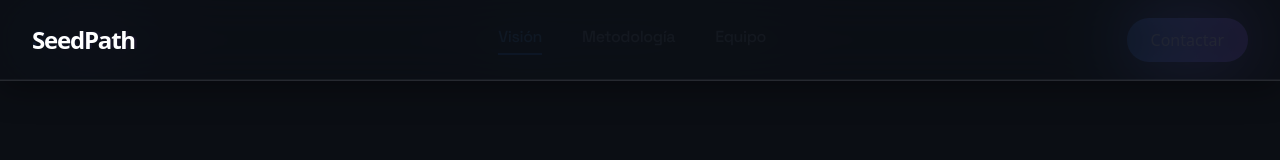
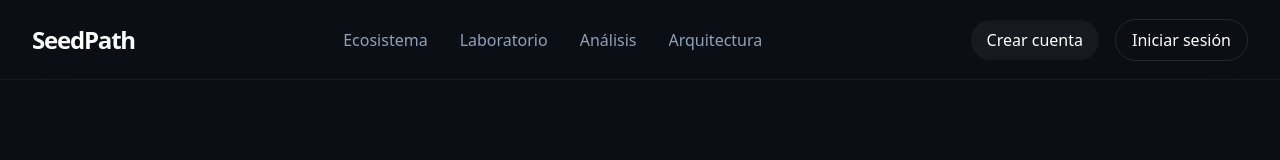
Before and after one commit to Mickey-VIP/seedpath-web, a Next.js app: page /nosotros in a window 1280 px wide. Shown: the top 160 px of the page. Built offline with nearby package versions, Linux system fonts and the light colour scheme; grey boxes are pictures that could not be loaded.

Commit message:
feat(header): restore nav links and account buttons; remove duplicate brand headers

```diff
--- a/src/app/arquitectando/page.tsx
+++ b/src/app/arquitectando/page.tsx
@@ -1,14 +1,6 @@
 export default function Page() {
   return (
     <div className="bg-surface-container-lowest text-on-surface font-body antialiased min-h-screen overflow-hidden">
-{/* Top Left: Brand Logo (Shared Component Logic) */}
-        <header className="fixed top-0 left-0 w-full z-50 pointer-events-none">
-          <div className="flex justify-between items-center px-8 py-6 w-full">
-            <div className="text-2xl font-headline font-bold tracking-tighter text-transparent bg-clip-text bg-gradient-to-r from-primary to-secondary pointer-events-auto">
-              SeedPath
-            </div>
-          </div>
-        </header>
         {/* Main Loading Canvas */}
         <main className="relative flex flex-col items-center justify-center min-h-screen w-full px-6">
           {/* High-End Circular Loading Element */}
--- a/src/app/layout.tsx
+++ b/src/app/layout.tsx
@@ -42,7 +42,20 @@ export default function RootLayout({
         <nav className="fixed top-0 w-full z-[9999] bg-[#0b0e14]/80 backdrop-blur-2xl border-b border-white/5 h-20">
           <div className="max-w-[1440px] mx-auto flex items-center justify-between h-full px-8">
             <Link href="/" className="text-2xl font-bold tracking-tighter text-white font-headline">SeedPath</Link>
-            <div />
+
+            <div className="hidden md:flex flex-1 justify-center min-w-0">
+              <div className="flex gap-8 items-center min-w-0">
+                <Link href="/dashboard" className="text-slate-400 font-medium hover:text-white transition-colors truncate">Ecosistema</Link>
+                <Link href="/nuevo-proyecto" className="text-slate-400 font-medium hover:text-white transition-colors truncate">Laboratorio</Link>
+                <Link href="/resumen" className="text-slate-400 font-medium hover:text-white transition-colors truncate">Análisis</Link>
+                <Link href="/arquitectando" className="text-slate-400 font-medium hover:text-white transition-colors truncate">Arquitectura</Link>
+              </div>
+            </div>
+
+            <div className="flex items-center gap-4">
+              <Link href="/registro" className="hidden sm:inline-flex px-4 py-2 bg-white/5 text-white font-medium rounded-full hover:bg-white/10 transition">Crear cuenta</Link>
+              <Link href="/login" className="px-4 py-2 border border-white/10 text-white font-medium rounded-full hover:bg-white/10 transition">Iniciar sesión</Link>
+            </div>
           </div>
         </nav>
 
--- a/src/app/login/page.tsx
+++ b/src/app/login/page.tsx
@@ -21,11 +21,7 @@ export default function Page() {
 
       <div className="w-full max-w-sm px-4 flex flex-col items-center gap-6">
 
-        {/* ── Logo ── */}
-        <div className="flex items-center gap-2 select-none">
-          <span className="material-symbols-outlined text-3xl text-[#3B82F6]">potted_plant</span>
-          <h1 className="font-headline text-2xl font-bold tracking-tighter text-[#3B82F6]">SeedPath</h1>
-        </div>
+        {/* Logo removed; use global header for brand link */}
 
         {/* ── Login Card ── */}
         <main className="w-full rounded-2xl p-7 shadow-2xl relative overflow-hidden"
--- a/src/app/nosotros/page.tsx
+++ b/src/app/nosotros/page.tsx
@@ -1,25 +1,7 @@
 export default function Page() {
   return (
     <div className="bg-surface-container-lowest text-on-surface font-body antialiased selection:bg-primary/30">
-{/* TopNavBar */}
-        <header className="fixed top-0 w-full z-50 bg-[#10131a]/80 backdrop-blur-2xl border-b border-white/10 shadow-[0_8px_32px_0_rgba(0,0,0,0.36)]">
-          <div className="flex justify-between items-center px-8 h-20 max-w-7xl mx-auto">
-            <div className="text-2xl font-bold bg-gradient-to-r from-blue-500 to-purple-500 bg-clip-text text-transparent font-['Space_Grotesk'] tracking-tight">
-              SeedPath
-            </div>
-            <nav className="hidden md:flex gap-10 font-['Space_Grotesk'] tracking-tight">
-              <a className="text-blue-400 border-b-2 border-blue-500 pb-1" href="#">Visión</a>
-              <a className="text-slate-400 hover:text-white transition-colors" href="#">Metodología</a>
-              <a className="text-slate-400 hover:text-white transition-colors" href="#">Equipo</a>
-            </nav>
-            <div className="flex items-center gap-4">
-              <button className="bg-gradient-to-r from-[#3B82F6] to-[#8B5CF6] text-white px-6 py-2.5 rounded-full font-medium active:scale-95 transition-transform hover:shadow-[0_0_20px_rgba(59,130,246,0.3)]">
-                Contactar
-              </button>
-            </div>
-          </div>
-        </header>
-        <main className="pt-32 pb-24 px-6 md:px-12 max-w-7xl mx-auto overflow-hidden">
+        <main className="pt-24 pb-24 px-6 md:px-12 max-w-7xl mx-auto overflow-hidden">
           {/* Section: Vision (Bento-inspired asymmetrical layout) */}
           <section className="grid grid-cols-1 lg:grid-cols-12 gap-8 items-center mb-32">
             <div className="lg:col-span-7 space-y-6">
```
